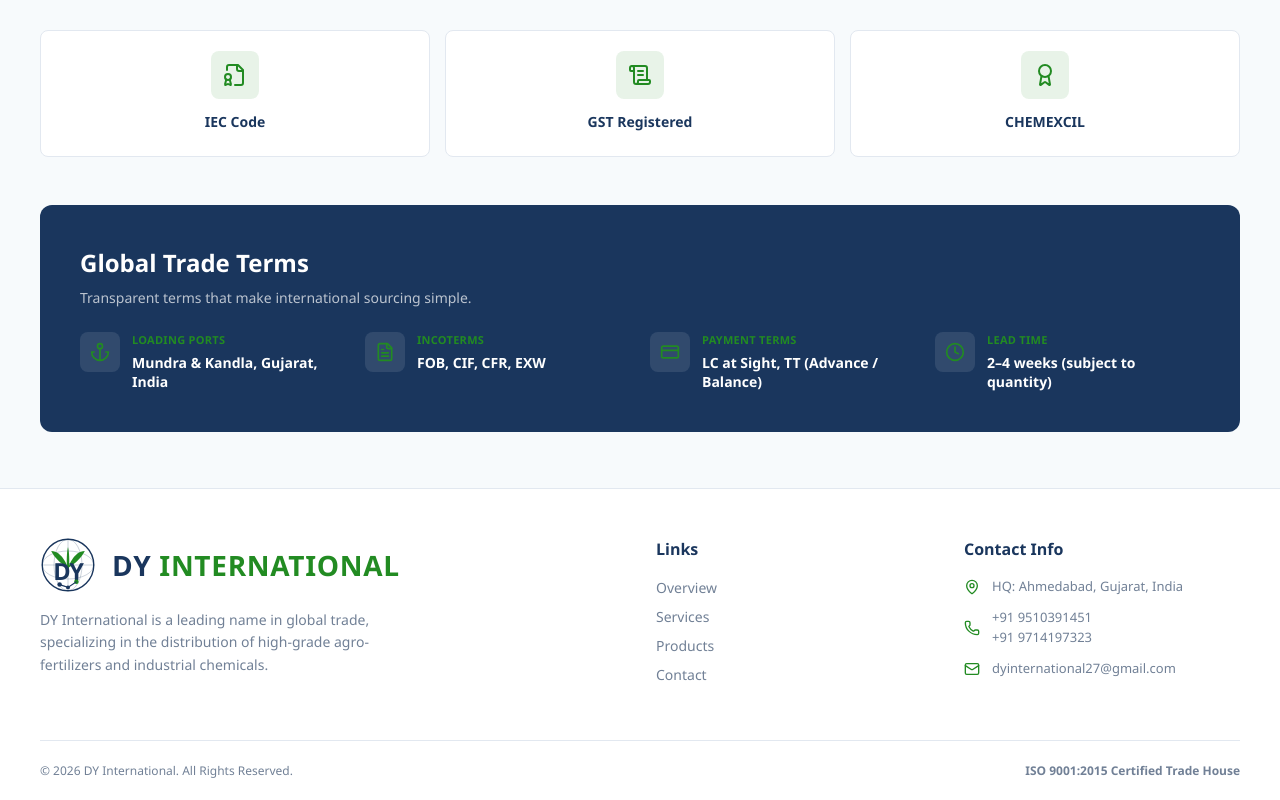
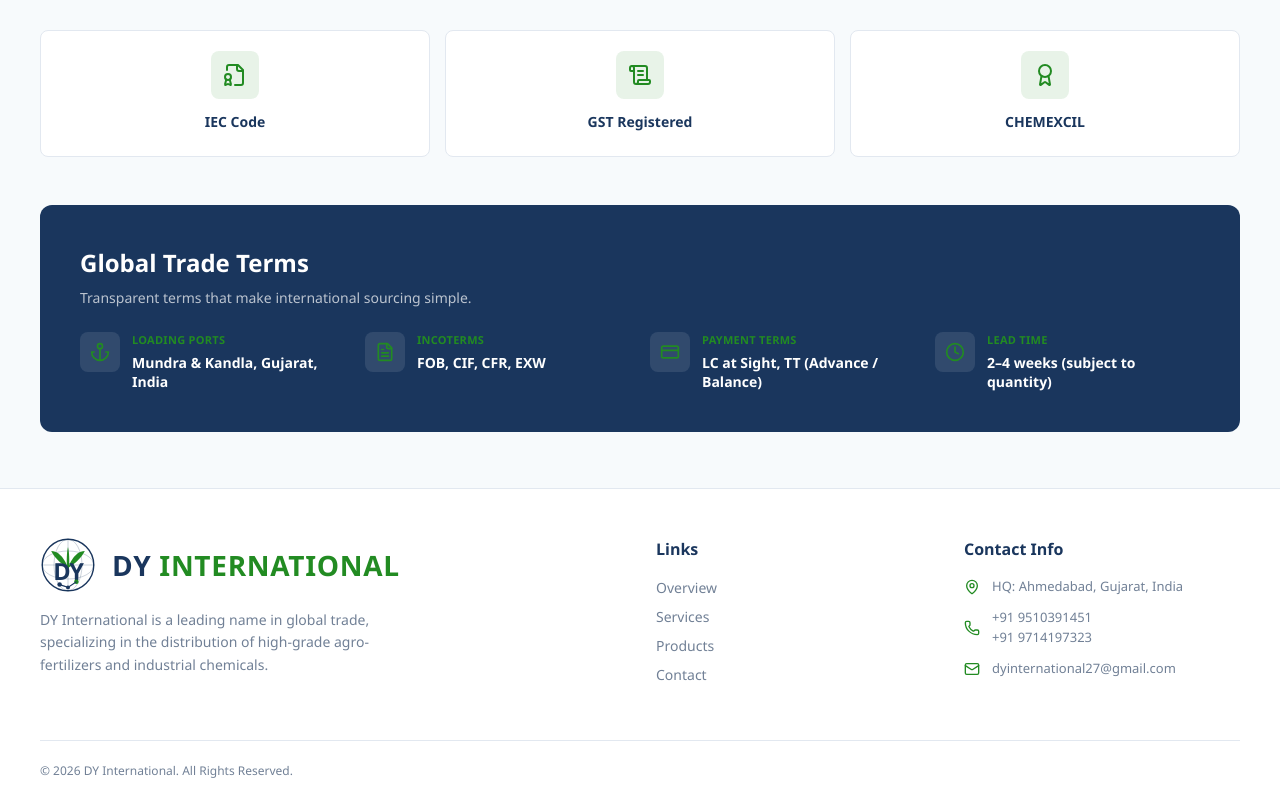
Before and after one commit to hy-1710/DYInternationall, a React (Vite) app: page / in a window 1280 px wide. Shown: the part 1531-2331 px from the top of the page. Built offline with nearby package versions, Linux system fonts and the light colour scheme.

Commit message:
remove ISO certified label from footer

```diff
--- a/src/components/Layout.tsx
+++ b/src/components/Layout.tsx
@@ -132,9 +132,9 @@ export function Footer() {
 
         <div className="border-t border-border-light h-[60px] flex flex-col md:flex-row justify-between items-center text-[12px]">
           <p>&copy; {new Date().getFullYear()} DY International. All Rights Reserved.</p>
-          <div className="mt-2 md:mt-0 font-[600]">
-            ISO 9001:2015 Certified Trade House
-          </div>
+          {/* <div className="mt-2 md:mt-0 font-[600]">
+             ISO 9001:2015 Certified Trade House
+          </div> */}
         </div>
       </div>
     </footer>
```
